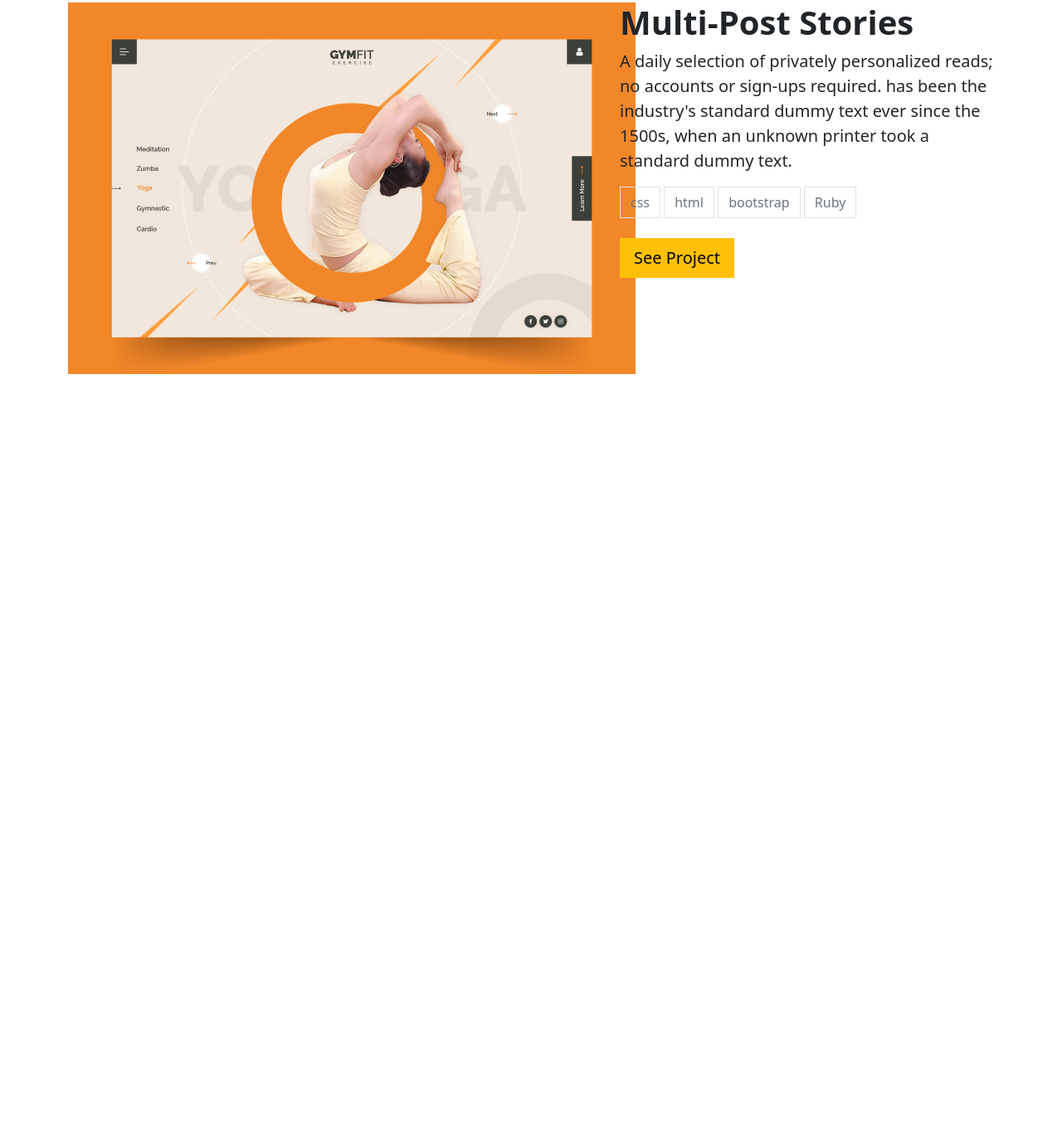
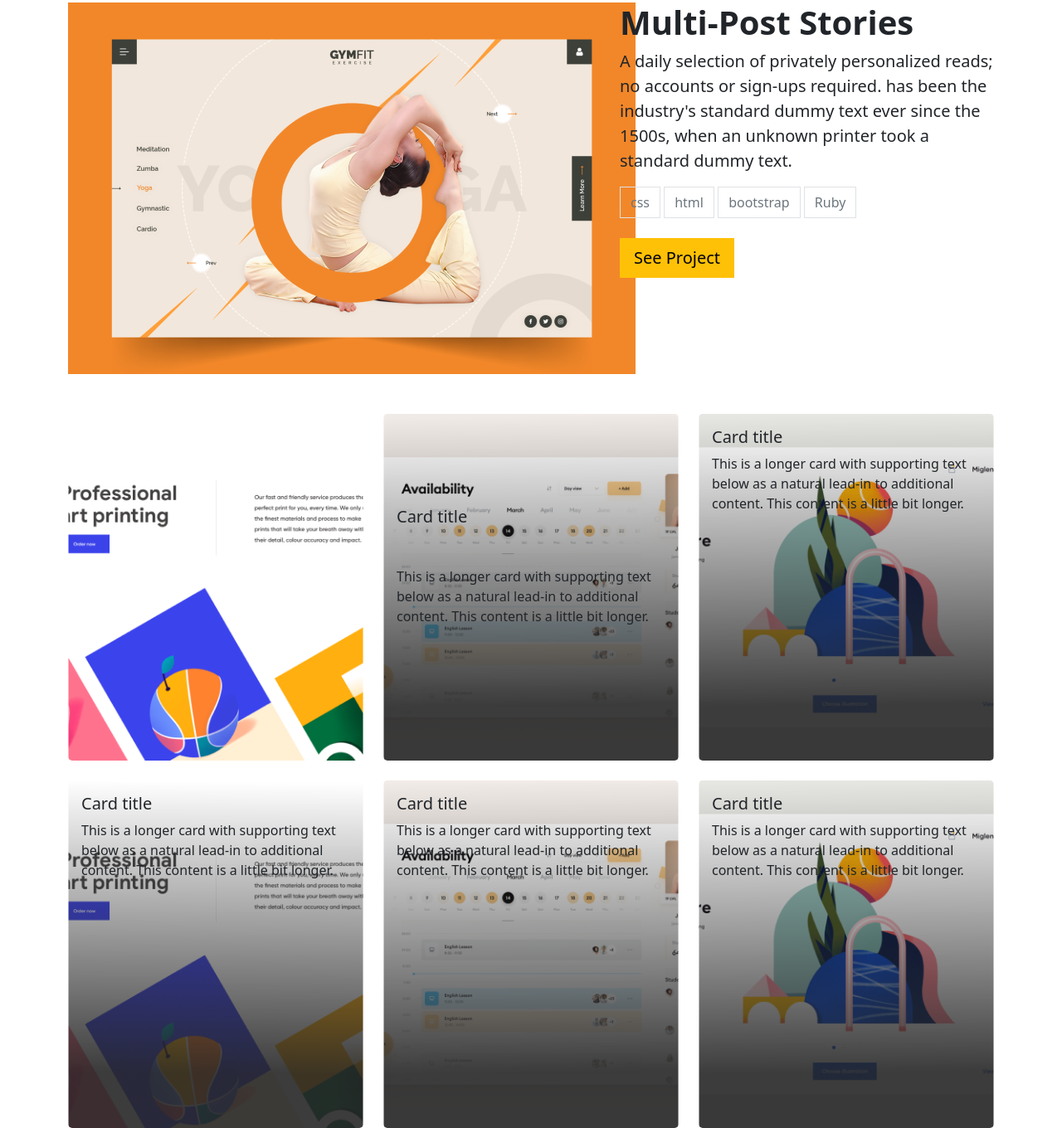
Before and after one commit to DiamondNath07/Portfolio-web-bootstrap, a website: page index.html in a window 1280 px wide. Shown: the part 663-2023 px from the top of the page at 83% size. Before the commit the page ends 1114 px from the top, so only its background shows below. Drawn offline with nearby package versions, Linux system fonts and the light colour scheme.

Commit message:
add card to cards section

```diff
--- a/index.html
+++ b/index.html
@@ -57,7 +57,7 @@
                 <a
                   class="nav-link active text-light fw-bold"
                   aria-current="page"
-                  href="#Portfolio"
+                  href="#Project"
                   >Portfolio</a
                 >
               </li>
@@ -133,7 +133,7 @@
       </section>
 
       <!-- project -->
-      <section id="project" class="pt-5">
+      <section id="Project" class="pt-5">
         <div class="container mt-5">
           <div class="row">
             <div class="col-sm-4 pt-5">
@@ -180,6 +180,92 @@
           </div>
         </div>
       </section>
+
+      <!-- cards -->
+      <section id="Project">
+        <div class="container mt-5">
+          <div class="row row-cols-1 row-cols-md-3 g-4">
+            <div class="col">
+              <div class="card rounded-0 border-0">
+                <img src="./d-images/kard1.png" class="card-img" alt="..." />
+                <div class="card-img-overlay">
+                  <h5 class="card-title d-none">Card title</h5>
+                  <p class="card-text d-none">
+                    This is a longer card with supporting text below as a
+                    natural lead-in to additional content. This content is a
+                    little bit longer.
+                  </p>
+                </div>
+              </div>
+            </div>
+            <div class="col">
+              <div class="card rounded-0 border-0">
+                <img src="./d-images/card2.png" class="card-img" alt="..." />
+                <div class="card-img-overlay mt-5">
+                  <h5 class="card-title mt-5 ">Card title</h5>
+                  <p class="card-text mt-5">
+                    This is a longer card with supporting text below as a
+                    natural lead-in to additional content. This content is a
+                    little bit longer.
+                  </p>
+                </div>
+              </div>
+            </div>
+            <div class="col">
+              <div class="card rounded-0 border-0">
+                <img src="./d-images/card3.png" class="card-img" alt="..." />
+                <div class="card-img-overlay">
+                  <h5 class="card-title">Card title</h5>
+                  <p class="card-text">
+                    This is a longer card with supporting text below as a
+                    natural lead-in to additional content. This content is a
+                    little bit longer.
+                  </p>
+                </div>
+              </div>
+            </div>
+            <div class="col">
+              <div class="card rounded-0 border-0">
+                <img src="./d-images/card1.png" class="card-img" alt="..." />
+                <div class="card-img-overlay">
+                  <h5 class="card-title">Card title</h5>
+                  <p class="card-text">
+                    This is a longer card with supporting text below as a
+                    natural lead-in to additional content. This content is a
+                    little bit longer.
+                  </p>
+                </div>
+              </div>
+            </div>
+            <div class="col">
+              <div class="card rounded-0 border-0">
+                <img src="./d-images/card2.png" class="card-img" alt="..." />
+                <div class="card-img-overlay">
+                  <h5 class="card-title">Card title</h5>
+                  <p class="card-text">
+                    This is a longer card with supporting text below as a
+                    natural lead-in to additional content. This content is a
+                    little bit longer.
+                  </p>
+                </div>
+              </div>
+            </div>
+            <div class="col">
+              <div class="card rounded-0 border-0">
+                <img src="./d-images/card3.png" class="card-img" alt="..." />
+                <div class="card-img-overlay">
+                  <h5 class="card-title">Card title</h5>
+                  <p class="card-text">
+                    This is a longer card with supporting text below as a
+                    natural lead-in to additional content. This content is a
+                    little bit longer.
+                  </p>
+                </div>
+              </div>
+            </div>
+          </div>
+        </div>
+      </section>
     </section>
   </body>
 </html>
```
